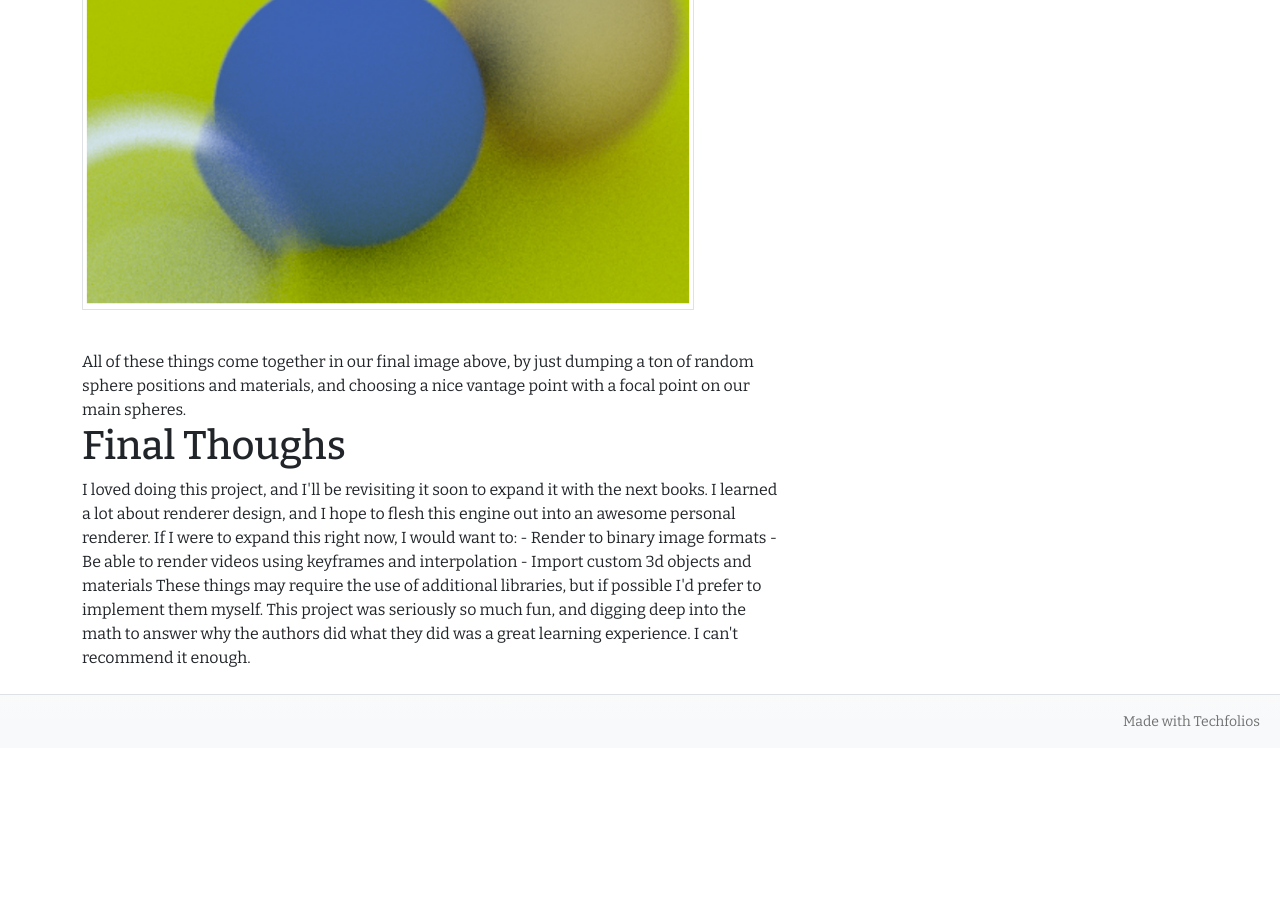
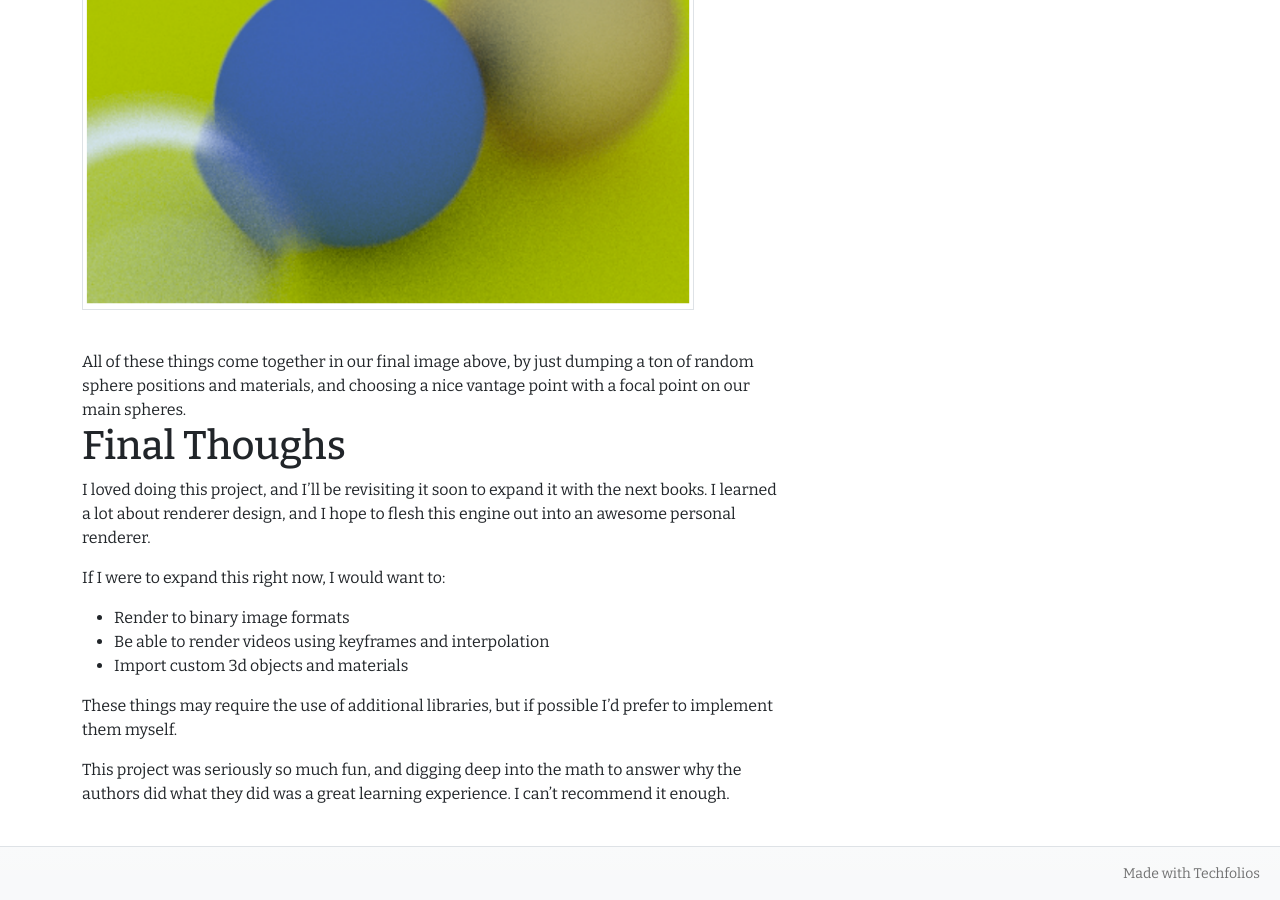
Before and after one commit to kylebueche/kylebueche.github.io, a Jekyll site: the page built from projects/ray-tracer-cpp.md, in a window 1280 px wide and 900 px high, scrolled down 2462 px. Built offline with Jekyll 4.4.1, drawn with Linux system fonts in a browser that asks for light colours; before the commit the page ends 3210 px from its top, so only the background shows below that.

Commit message:
Update ray-tracer-cpp.md

```diff
--- a/projects/ray-tracer-cpp.md
+++ b/projects/ray-tracer-cpp.md
@@ -98,7 +98,7 @@ All of these things come together in our final image above, by just dumping a to
 
 # Final Thoughs
 
-<div style="max-width:700px;">
+<div style="max-width:700px;" markdown=1>
   I loved doing this project, and I'll be revisiting it soon to expand it with the next books.
   I learned a lot about renderer design, and I hope to flesh this engine out into an awesome personal renderer.
 
```
